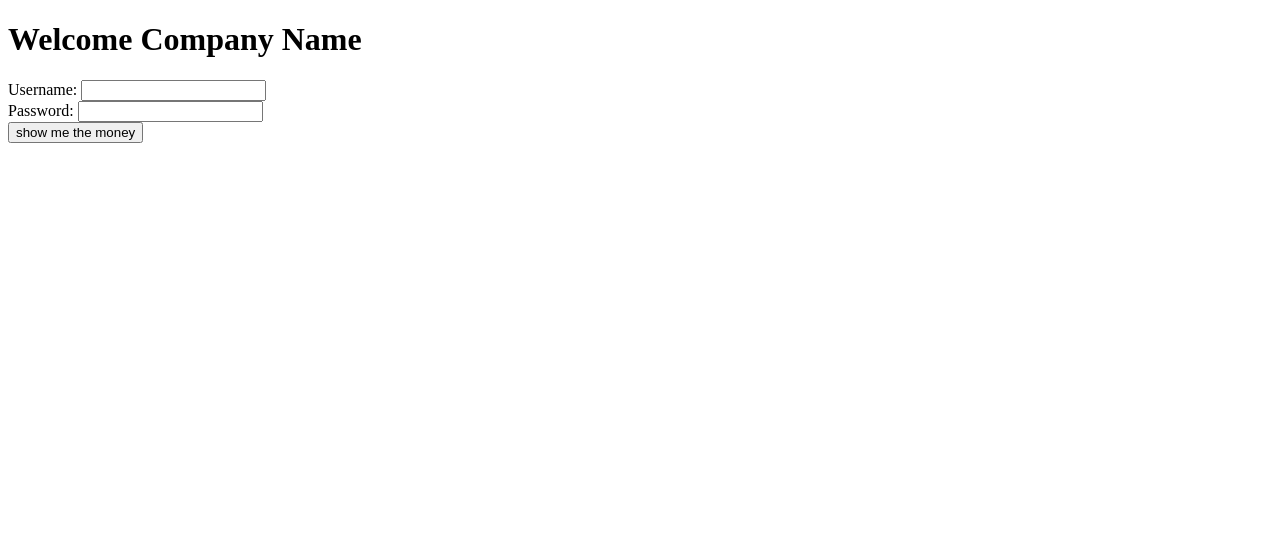
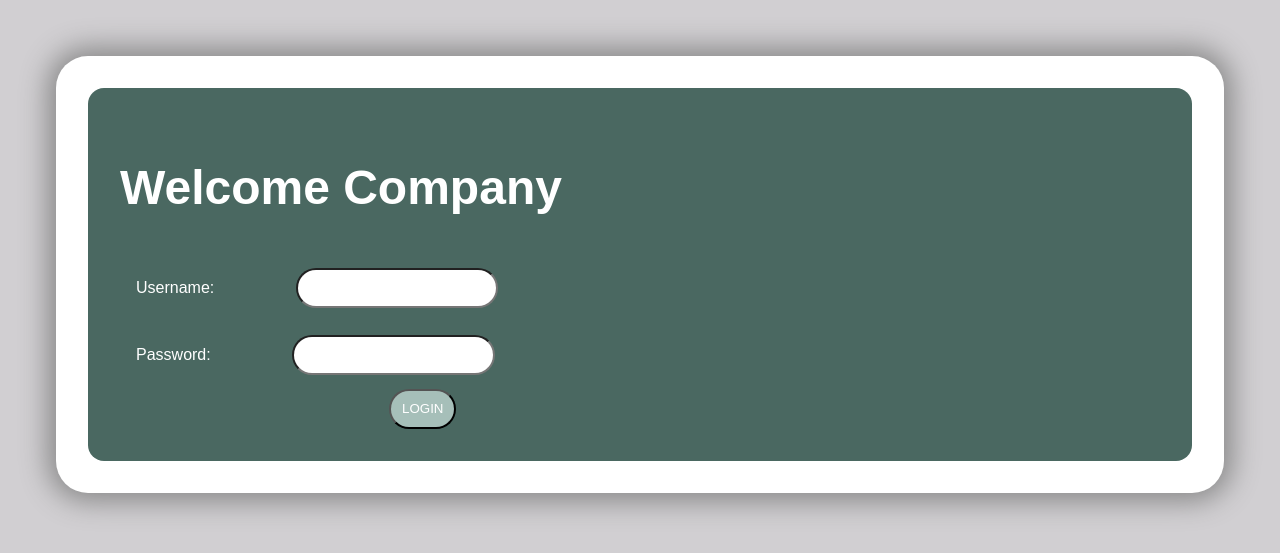
Before and after one commit to nmastracciFC/3014_r1, a PHP site: page /admin/admin_login.php in a window 1280 px wide. Shown: the top 553 px of the page. Run offline with PHP 8.4, Linux system fonts and the light colour scheme; a stand-in replaces the project's code that opens the database connection.

Commit message:
styling'

```diff
--- a/admin/admin_index.php
+++ b/admin/admin_index.php
@@ -15,10 +15,12 @@ confirm_logged_in();
 <head>
 	<meta charset="UTF-8">
 	<title>CMS Portal Login</title>
+	<link rel="stylesheet" type="text/css" href="css/main.css">
+
 </head>
 <body>
 
-	<h1>Welcome Company Name</h1>
+	<h1>Welcome <?php echo {$_SESSION['user_name']}?></h1>
 
 
 	<?php echo "<h2> Hi {$_SESSION['user_name']}</h2>"  ?>
--- a/admin/admin_login.php
+++ b/admin/admin_login.php
@@ -31,12 +31,15 @@ if(isset($_POST['submit'])){
 <head>
 	<meta charset="UTF-8">
 	<title>CMS Portal Login</title>
+	<link rel="stylesheet" type="text/css" href="css/main.css">
+
 </head>
 <body>
-
-	<h1>Welcome Company Name</h1>
+	<section id="loginPage">
+		<div id="loginForm">
+		<h1>Welcome Company</h1>
 		<?php if(!empty($message)){ echo $message;} ?>
-	<form action="admin_login.php" method="post">
+			<form  action="admin_login.php" method="post">
 
 				<label>Username: </label>
 				<input type="text" name="username">
@@ -44,7 +47,9 @@ if(isset($_POST['submit'])){
 				<label>Password: </label>
 				<input type="text" name="password">
 				<br>
-		<input type="submit" name="submit" value="show me the money">
+				<button id="button" type="submit" name="submit">LOGIN</button>
 			</form>
+		</div>
+	</section>
 </body>
 </html>
--- /dev/null
+++ b/admin/css/main.css
@@ -0,0 +1,50 @@
+/*COLOURS*/
+/*light grey #d1cfd2
+medium grey #aaa9ad
+Black green #0f2225
+dark green #1e3332
+medium green #4a6861
+light green #a6bfb9*/
+
+body {
+	padding: 3em;
+	background-color: #d1cfd2;
+	font-family: Avenir, sans-serif;
+	color: #fff;
+
+}
+#loginPage {
+	background-color:#fff;
+	padding: 2em;
+	/*border: 1px solid #1e3332;*/
+	border-radius: 2em;
+	box-shadow: 0em 0em 1.7em 0.5em #888;
+}
+#loginPage h1 {
+	font-size:3em;
+}
+#loginForm {
+	background-color: #4a6861;
+	padding: 2em;
+	border-radius: 1em;
+}
+#loginForm input {
+	border-radius: 2em;
+	margin:1em;
+	/*margin-left: 4em;*/
+	padding: 0.8em;
+}
+#loginForm label {
+	margin-right: 4em;
+}
+#loginForm form {
+	margin-left: 1em;
+}
+#button {
+	background-color: #a6bfb9;
+	color: #fff;
+	margin-left: 19em;
+	border-radius: 2em;
+	padding: 0.8em;
+	/*font-size: 1.2em;*/
+}
--- a/css/main.css
+++ b/css/main.css
@@ -0,0 +1,3 @@
+body {
+	background-color:red;
+}
--- a/index.php
+++ b/index.php
@@ -28,6 +28,7 @@ if(isset($_GET['filter'])) {
 <head>
 <meta charset="UTF-8">
 <title>Welcome to the Finest Selection of Blu-rays on the internets!</title>
+<link rel="stylesheet" type="text/css" href="css/main.css">
 </head>
 <body>
 <!-- we will use php to write out all the movies from read.php -->
```
Lines whose indentation alone changed are shown as unchanged.
